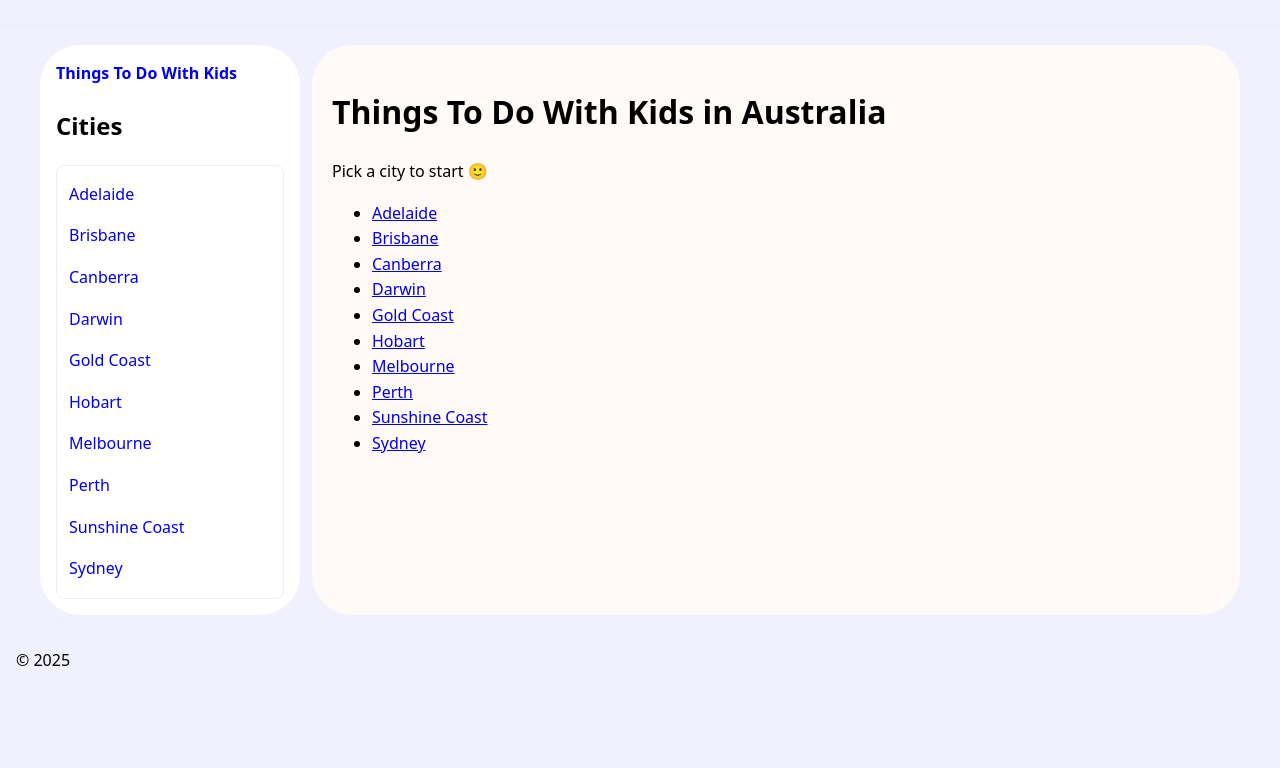
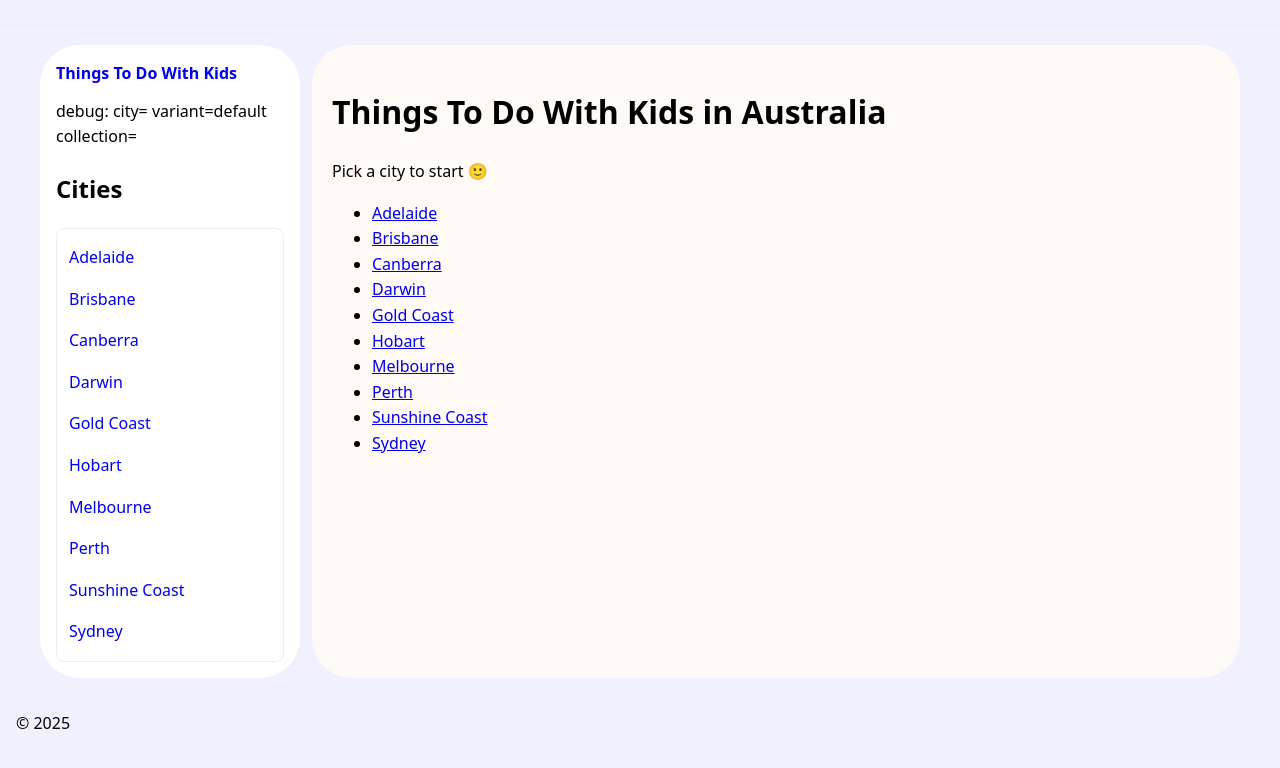
Before and after one commit to nerdflu/ttdwk, a Jekyll site: the page built from index.md, in a window 1280 px wide. Shown: the top 768 px of the page. Built offline with Jekyll 4.4.1, drawn with Linux system fonts in a browser that asks for light colours.

Commit message:
chore(sidebar): add visible debug marker

```diff
--- a/_includes/sidebar.html
+++ b/_includes/sidebar.html
@@ -11,6 +11,7 @@
 <aside class="sidebar sidebar--{{ sidebar_variant }}" id="sidebar" aria-label="Sidebar" data-city="{{ resolved_city_slug }}" data-variant="{{ sidebar_variant }}" data-collection="{{ page.collection }}">
   <!-- debug: page.collection={{ page.collection }} page.url={{ page.url }} include.city_slug={{ include.city_slug }} current_city.slug={{ current_city.slug }} resolved_city_slug={{ resolved_city_slug }} -->
   <a class="brand side-brand" href="/">Things To Do With Kids</a>
+  <div class="sidebar-debug">debug: city={{ resolved_city_slug }} variant={{ sidebar_variant }} collection={{ page.collection }}</div>
   {% if resolved_city_slug != '' %}
     {% assign city_activities = site.activities | where: 'city', resolved_city_slug %}
     {% assign city_categories = city_activities | map: 'categories' | join: ',' %}
```
